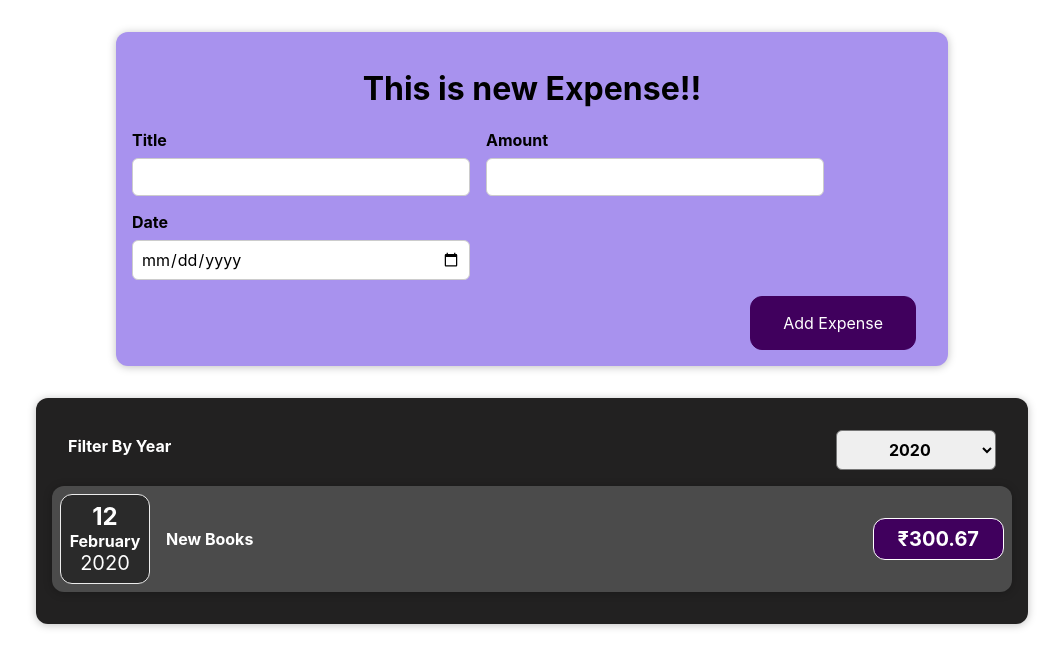
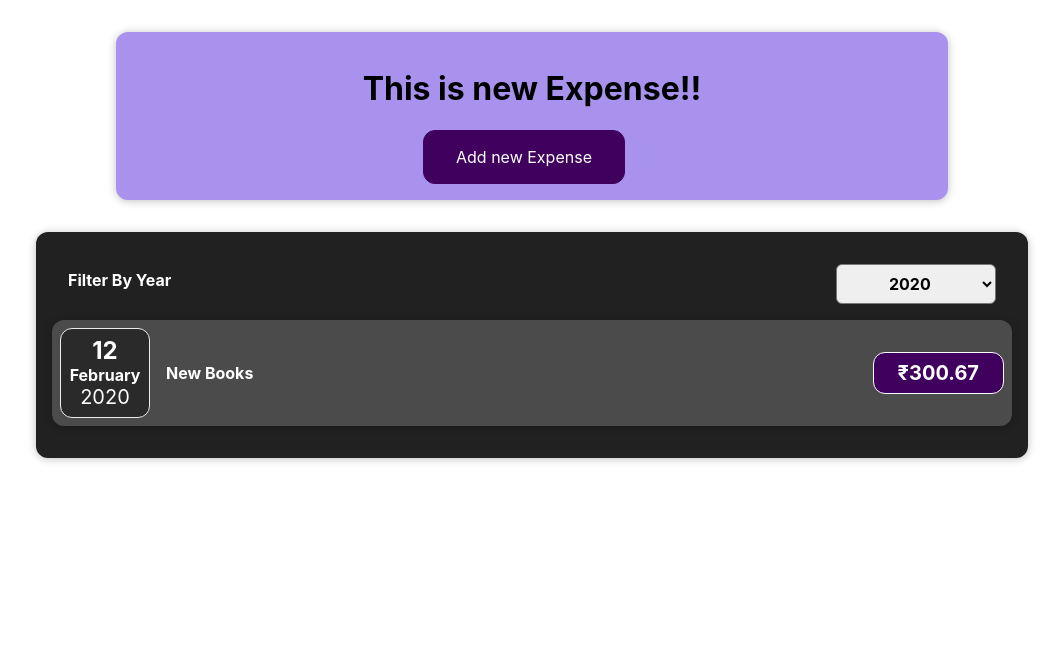
Before and after one commit to amrendrakind/expense, a React (Create React App) app: page / in a window 1280 px wide. Shown: the top 668 px of the page, without its empty margins (108-1171 px from the left). Built offline with nearby package versions, Linux system fonts and the light colour scheme.

Commit message:
Cancel button added on New Expense

```diff
--- a/src/components/NewExpense/ExpenseForm.js
+++ b/src/components/NewExpense/ExpenseForm.js
@@ -91,6 +91,7 @@ const ExpenseForm = (props) => {
           </div>
         </div>
         <div className="new-expense__actions">
+          <button type="button" onClick={props.onCancel}>Cancel</button>
           <button type="submit">Add Expense</button>
         </div>
       </form>
--- a/src/components/NewExpense/NewExpense.js
+++ b/src/components/NewExpense/NewExpense.js
@@ -1,18 +1,33 @@
+import { useState } from "react";
 import ExpenseForm from "./ExpenseForm";
 import "./NewExpense.css";
 
 const NewExpense = (props) => {
+  const [isEditing, setIsEditing] = useState(false)
+
+
   const saveExpenseDataHandler = (enteredExpenseData) => {
     const expenseData = {
       ...enteredExpenseData,
       id: Math.random().toString(),
     };
     props.onAddExpense(expenseData);
+    setIsEditing(false)
   };
-  return (
+
+  const startEditingHandler = ()=>{
+    setIsEditing(true)
+  }
+
+  const stopEditingHandler = ()=>{
+    setIsEditing(false)
+  }
+
+return (
     <div className="new-expense">
       <h1>This is new Expense!!</h1>
-      <ExpenseForm onSaveExpenseData={saveExpenseDataHandler} />
+      {!isEditing && (<button onClick={startEditingHandler}>Add new Expense</button>)}
+      {isEditing &&(<ExpenseForm onSaveExpenseData={saveExpenseDataHandler} onCancel={stopEditingHandler}/>)}
     </div>
   );
 };
```
